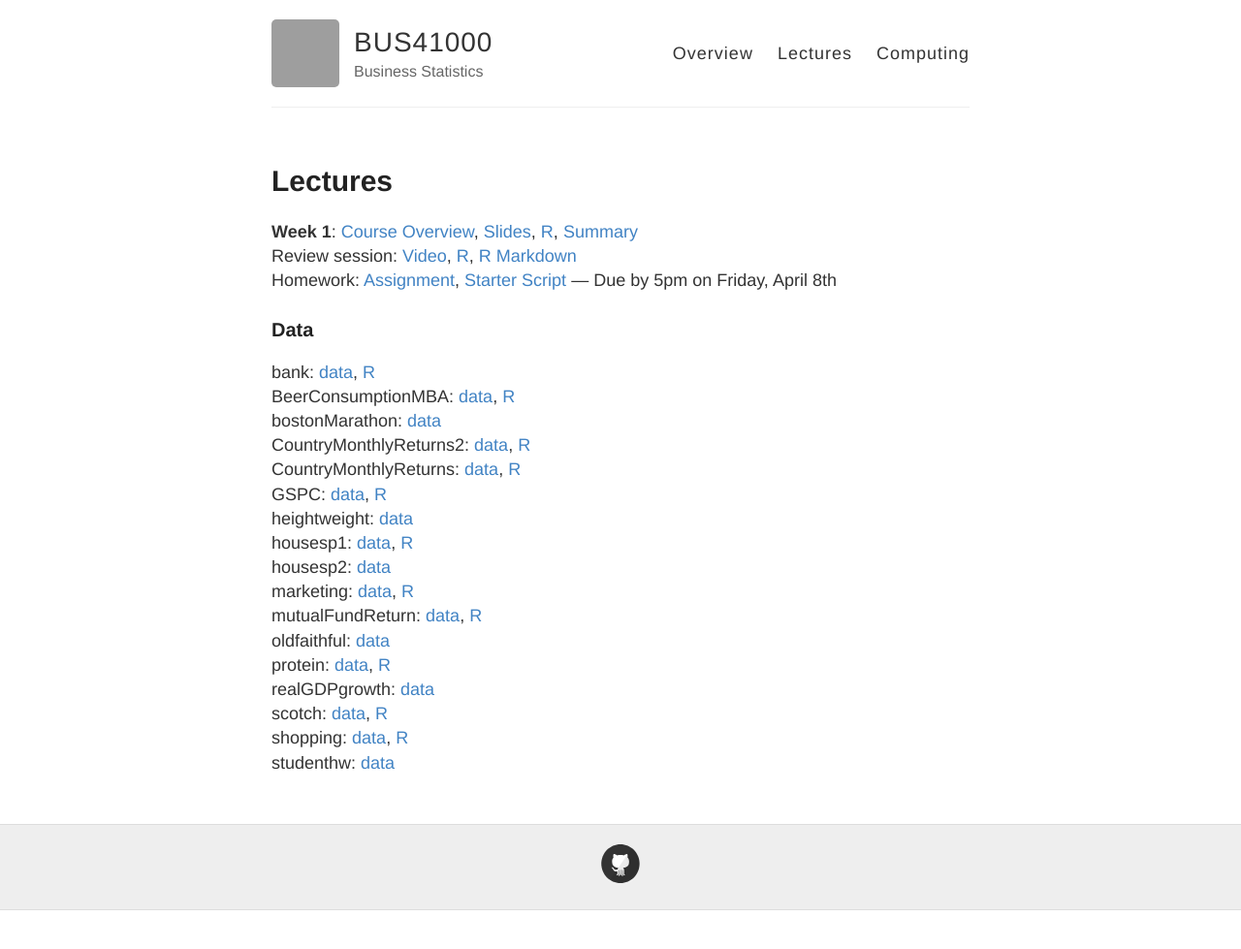
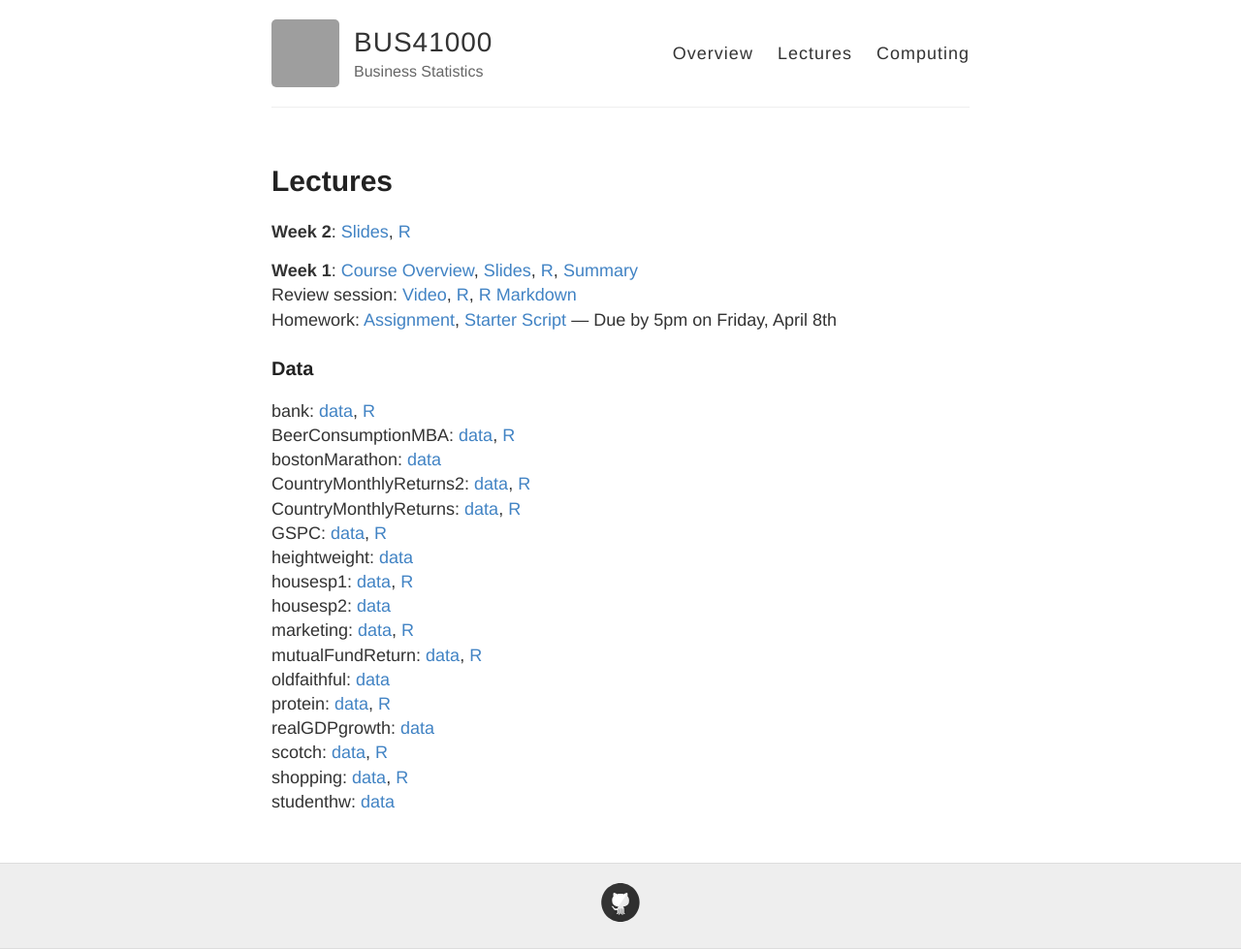
Before and after one commit to mlakolar/BUS41000, a Jekyll site: the page built from lectures.md, in a window 1280 px wide. Shown: the whole page at 97% size. Built offline with Jekyll 4.4.1, drawn with Linux system fonts in a browser that asks for light colours; before the commit the page ends 939 px from its top, so only the background shows below that; grey boxes are pictures that could not be loaded.

Commit message:
slide week 2

```diff
--- a/lectures.md
+++ b/lectures.md
@@ -3,6 +3,12 @@ layout: page
 title: Lectures
 permalink: /lectures/
 ---
+
+**Week 2**:
+[Slides](https://github.com/mlakolar/BUS41000/raw/master/slides/02_lecture.pdf),
+[R](https://github.com/mlakolar/BUS41000/raw/master/slides/02_code.R)
+
+
 
 **Week 1**: [Course Overview](https://github.com/mlakolar/BUS41000/raw/master/slides/01_courseOverview.pdf),
 [Slides](https://github.com/mlakolar/BUS41000/raw/master/slides/01_lecture.pdf),
```
